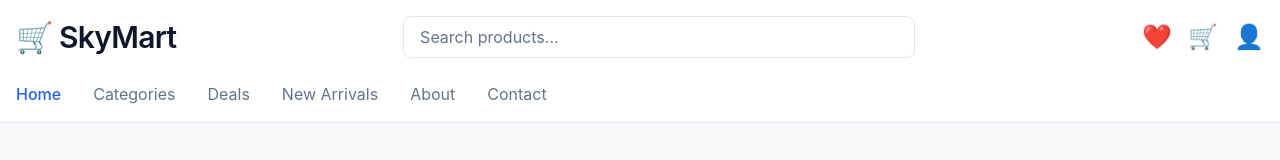
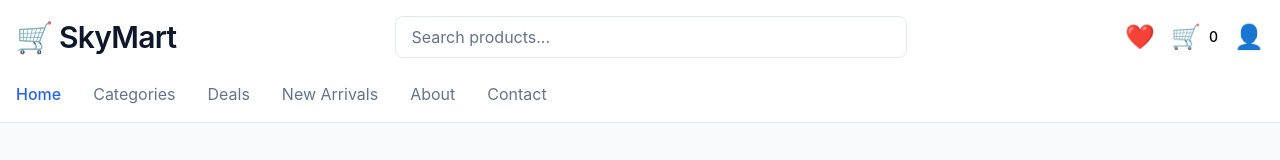
Before and after one commit to T-Harsha-Vardhan/skymart, a React (Vite) app: page / in a window 1280 px wide. Shown: the top 160 px of the page. Built offline with nearby package versions, Linux system fonts and the light colour scheme.

Commit message:
feat(cart): display cart item count in header

```diff
--- a/src/components/layout/Header.jsx
+++ b/src/components/layout/Header.jsx
@@ -2,8 +2,11 @@
 import Input from "../ui/Input";
 import Typography from "../ui/Typography";
 import Navbar from "./Navbar";
+import useCart from "../../context/useCart";
 
 export default function Header() {
+  const { cart } = useCart();
+
   return (
     <header className="border-border bg-background border-b">
       <Container>
@@ -20,7 +23,11 @@
           <div className="flex items-center gap-4 text-2xl">
             <button aria-label="Wishlist">❤️</button>
 
-            <button aria-label="Cart">🛒</button>
+            <div className="flex items-center gap-2">
+              <span>🛒</span>
+
+              <span className="text-sm font-medium">{cart.length}</span>
+            </div>
 
             <button aria-label="Profile">👤</button>
           </div>
```
